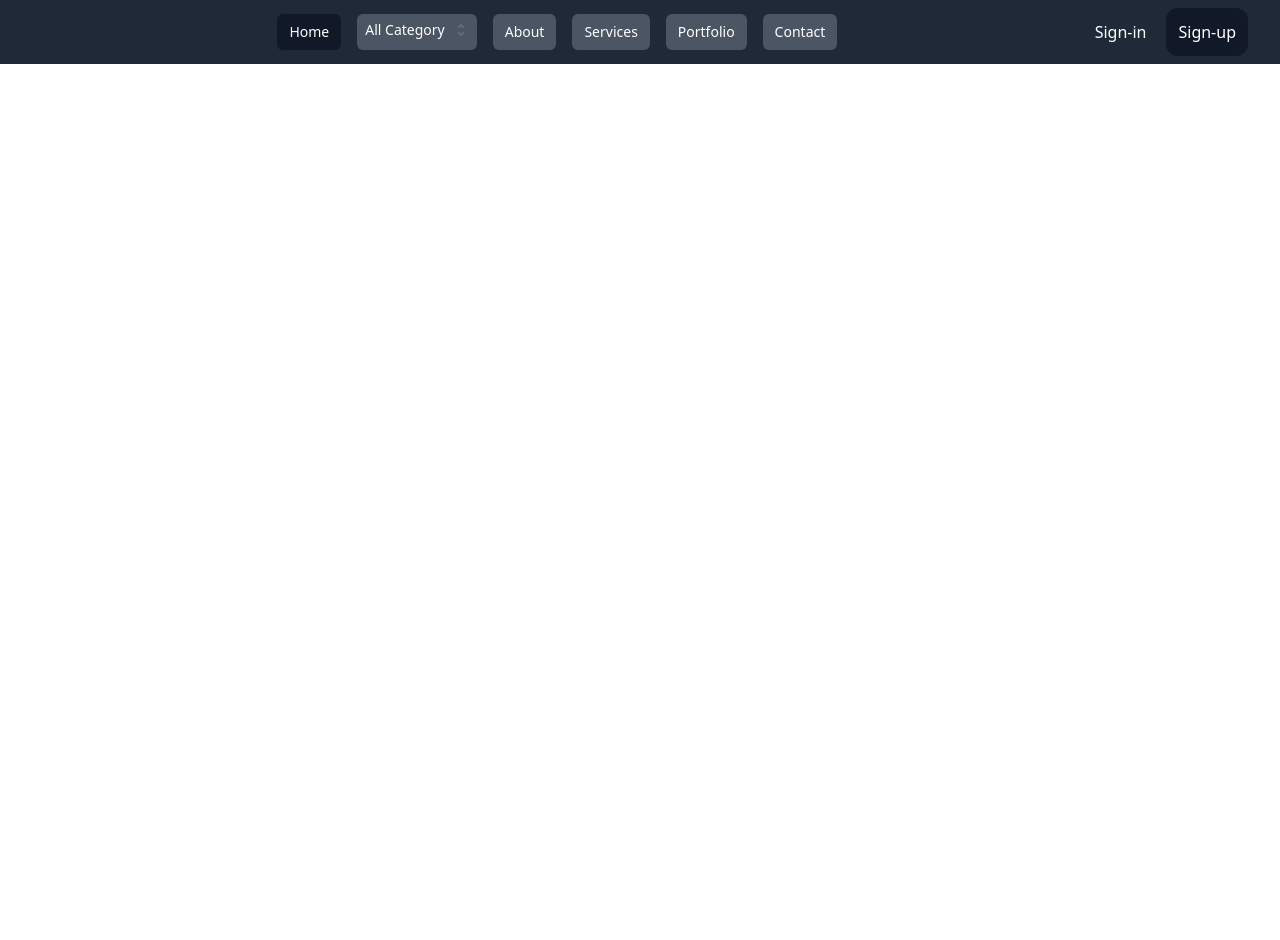
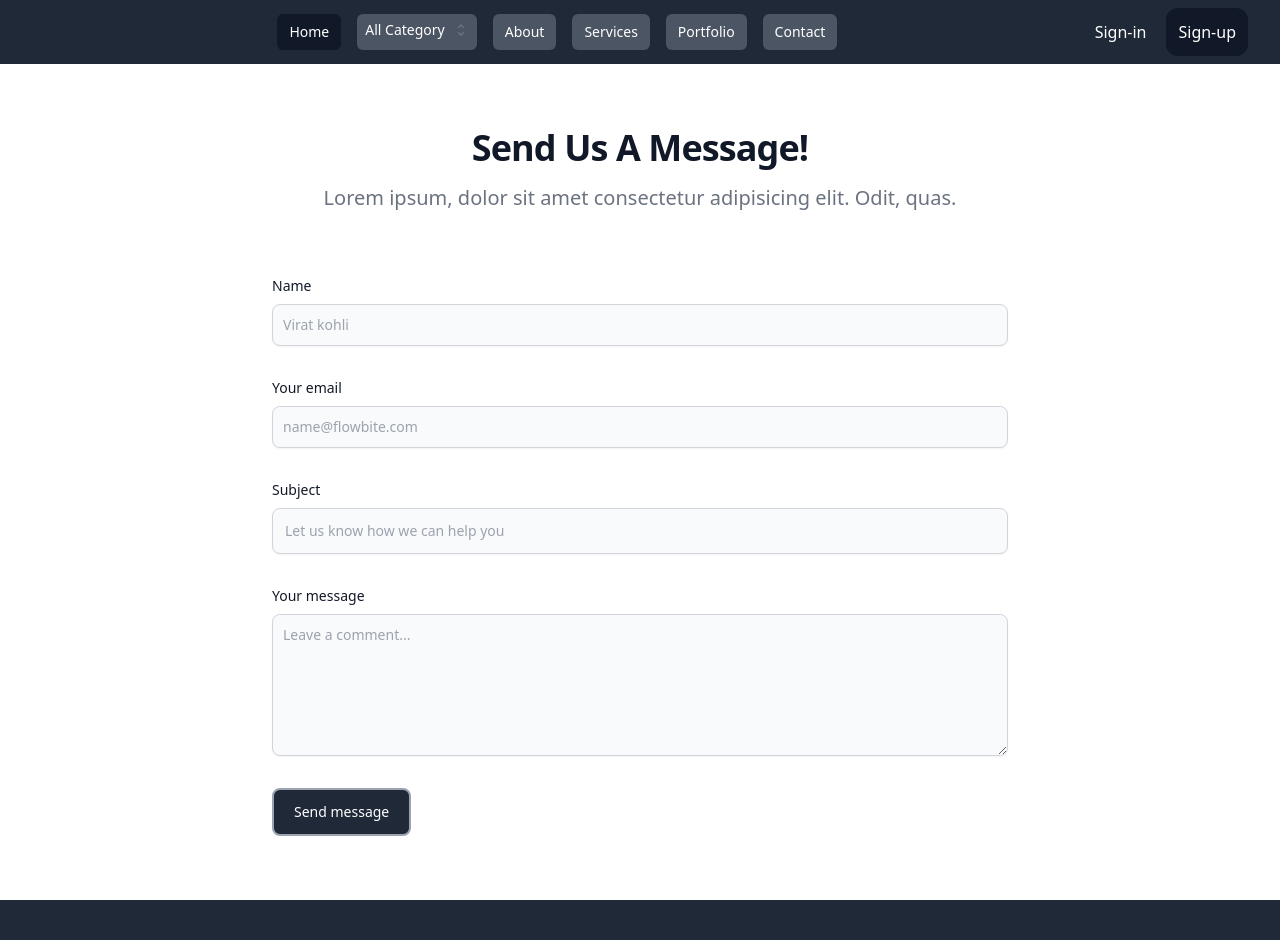
Before and after one commit to Anshu-patidar01/inter-project, a React (Vite) app in the folder frontend/: page /contact in a window 1280 px wide. Shown: the top 940 px of the page. Before the commit the page ends 800 px from the top, so only its background shows below. Built offline with nearby package versions, Linux system fonts and the light colour scheme.

Commit message:
Footer and Contact Page has developed

```diff
--- a/frontend/src/App.jsx
+++ b/frontend/src/App.jsx
@@ -12,6 +12,8 @@ import AdminRoute from "./Routes/AdminRoute";
 import LoginPage from "./components/LoginPage";
 import CategoryPage from "./page/CategoryPage";
 import NavigationBar from "./components/NavigationBar";
+import Footer from "./page/Footer";
+import ContactPage from "./page/Service Section/ContactPage";
 function App() {
   return (
     <>
@@ -23,6 +25,7 @@ function App() {
           <Route path="/login" element={<LoginPage />} />
           <Route path="/services" element={<ServicePage />} />
           <Route path="/category" element={<CategoryPage />} />
+          <Route path="/contact" element={<ContactPage />} />
           {/* idiaSubmit form route */}
           <Route
             path="/idiaSubmit"
@@ -63,6 +66,7 @@ function App() {
             }
           />
         </Routes>
+        <Footer />
       </Router>
     </>
   );
--- a/frontend/src/components/NavigationBar.jsx
+++ b/frontend/src/components/NavigationBar.jsx
@@ -228,7 +228,7 @@ export default function NavigationBar() {
                   Portfolio
                 </Link>
                 <Link
-                  to={"/"}
+                  to={"/contact"}
                   className={
                     "bg-gray-600 text-white rounded-md px-3 py-2 text-sm font-medium"
                   }
@@ -348,7 +348,7 @@ export default function NavigationBar() {
               Portfolio
             </Link>
             <Link
-              to={"/"}
+              to={"/contact"}
               className={" text-white rounded-md px-3 py-2 text-sm font-medium"}
             >
               Contact
--- /dev/null
+++ b/frontend/src/page/Footer.jsx
@@ -0,0 +1,23 @@
+import React from "react";
+import { Link } from "react-router-dom";
+
+function Footer() {
+  return (
+    <div className="p-2 bg-gray-800">
+      <div className=" h-10 items-center p-10 text-white flex justify-between">
+        <div className="font-bold ">Quick Links</div>
+        <div className="flex gap-4 flex-row">
+          <Link to={"/"}>Home</Link>
+          <Link to={"/services"}>Our Service</Link>
+          <Link to={"/"}>Portfolio</Link>
+          <Link to={"/contact"}>Contact</Link>
+          <Link to={"/"}>About us</Link>
+        </div>
+        <div></div>
+      </div>
+      <div className=" text-white text-center">Copyright @2025</div>
+    </div>
+  );
+}
+
+export default Footer;
--- /dev/null
+++ b/frontend/src/page/Service Section/ContactPage.jsx
@@ -0,0 +1,91 @@
+import React from "react";
+
+function ContactPage() {
+  return (
+    <div>
+      <section className="bg-white ">
+        <div
+          className="py-8 lg:py-16 px-4 mx-auto max-w-screen-md
+        "
+        >
+          <h2 className="mb-4 text-4xl tracking-tight font-extrabold text-center text-gray-900 ">
+            Send Us A Message!
+          </h2>
+          <p className="mb-8 lg:mb-16 font-light text-center text-gray-500 sm:text-xl">
+            Lorem ipsum, dolor sit amet consectetur adipisicing elit. Odit,
+            quas.
+          </p>
+          <form action="#" className="space-y-8">
+            <div>
+              <label
+                for="name"
+                className="block mb-2 text-sm font-medium text-gray-900 "
+              >
+                Name
+              </label>
+              <input
+                type="text"
+                id="name"
+                className="shadow-sm bg-gray-50 border border-gray-300 text-gray-900 text-sm rounded-lg focus:ring-primary-500 focus:border-primary-500 block w-full p-2.5 "
+                placeholder="Virat kohli"
+                required
+              ></input>
+            </div>
+            <div>
+              <label
+                for="email"
+                className="block mb-2 text-sm font-medium text-gray-900 "
+              >
+                Your email
+              </label>
+              <input
+                type="email"
+                id="email"
+                className="shadow-sm bg-gray-50 border border-gray-300 text-gray-900 text-sm rounded-lg focus:ring-primary-500 focus:border-primary-500 block w-full p-2.5 "
+                placeholder="name@flowbite.com"
+                required
+              ></input>
+            </div>
+            <div>
+              <label
+                for="subject"
+                className="block mb-2 text-sm font-medium text-gray-900 "
+              >
+                Subject
+              </label>
+              <input
+                type="text"
+                id="subject"
+                className="block p-3 w-full text-sm text-gray-900 bg-gray-50 rounded-lg border border-gray-300 shadow-sm focus:ring-primary-500 focus:border-primary-500 "
+                placeholder="Let us know how we can help you"
+                required
+              ></input>
+            </div>
+            <div className="sm:col-span-2">
+              <label
+                for="message"
+                className="block mb-2 text-sm font-medium text-gray-900"
+              >
+                Your message
+              </label>
+              <textarea
+                id="message"
+                rows="6"
+                className="block p-2.5 w-full text-sm text-gray-900 bg-gray-50 rounded-lg shadow-sm border border-gray-300 focus:ring-primary-500 focus:border-primary-500 "
+                placeholder="Leave a comment..."
+              ></textarea>
+            </div>
+            <button
+              type="submit"
+              class="py-3 px-5 text-sm font-medium text-center text-white bg-gray-800 border-[2px] border-gray-400 rounded-lg bg-primary-700 sm:w-fit hover:bg-primary-800 focus:ring-4 focus:outline-none focus:ring-primary-300 dark:bg-primary-600 dark:hover:bg-primary-700 dark:focus:ring-primary-800"
+            >
+              Send message
+            </button>
+          </form>
+        </div>
+      </section>
+    </div>
+  );
+}
+
+export default ContactPage;
```
